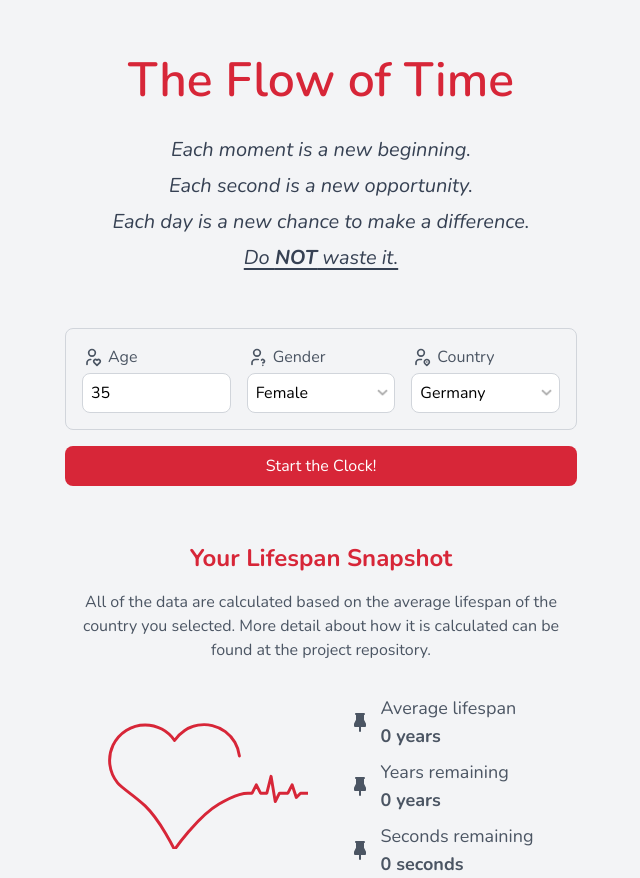
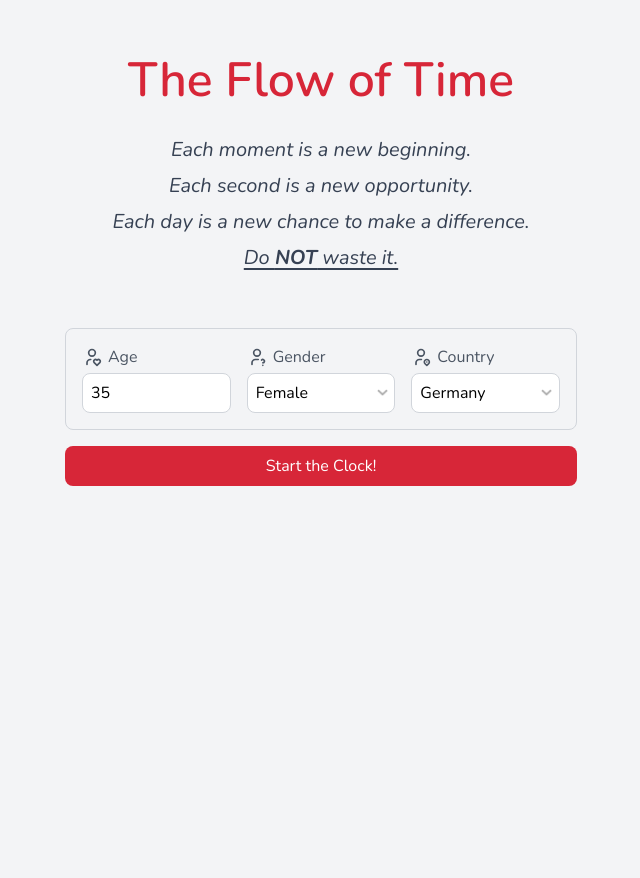
Before and after one commit to MSpiechowicz/flowoftime, a Svelte app: page / in a window 1280 px wide. Shown: the whole page, without its empty margins (319-959 px from the left). After the commit the page ends 800 px from the top, so only its background shows below. Built offline with nearby package versions, Linux system fonts and the light colour scheme.

Commit message:
Enhance user experience by integrating userStore in App.svelte for conditional rendering of lifespan snapshot. Update AppUserInput to set user input state and add a new property to userStore for tracking user interaction. Remove unused IconChevronRight component to streamline the project.

```diff
--- a/src/App.svelte
+++ b/src/App.svelte
@@ -1,8 +1,9 @@
 <script>
-  import AppHeader from './lib/components/AppHeader.svelte';
-  import AppHearthAnimation from './lib/components/AppHearthAnimation.svelte';
-  import AppUserInput from './lib/components/AppUserInput.svelte';
-  import AppUserLifespan from './lib/components/AppUserLifespan.svelte';
+  import AppHeader from "./lib/components/AppHeader.svelte";
+  import AppHearthAnimation from "./lib/components/AppHearthAnimation.svelte";
+  import AppUserInput from "./lib/components/AppUserInput.svelte";
+  import AppUserLifespan from "./lib/components/AppUserLifespan.svelte";
+  import { userStore } from "./lib/store/user.svelte";
 
   let age = 0;
   let lifeExpectancy = 0;
@@ -19,12 +20,17 @@
 <main class="app-flow-of-time">
   <AppHeader />
   <AppUserInput />
-  <div class="flex flex-col items-center justify-center gap-4 mt-14 max-w-lg mx-auto">
-    <h2 class="text-2xl font-bold text-primary">Your Lifespan Snapshot</h2>
-    <p class="text-body text-center">All of the data are calculated based on the average lifespan of the country you selected. More detail about how it is calculated can be found at the project repository.</p>
-    <div class="flex flex-row items-center justify-center gap-10 mt-4">
-      <AppHearthAnimation />
-      <AppUserLifespan />
+  {#if userStore.started}
+    <div class="flex flex-col items-center justify-center gap-4 mt-14 max-w-lg mx-auto">
+      <h2 class="text-3xl font-bold text-primary">Your Lifespan Snapshot</h2>
+      <p class="text-body text-center">
+        All of the data are calculated based on the average lifespan of the country you selected. More detail about how
+        it is calculated can be found at the project repository.
+      </p>
+      <div class="flex flex-row items-center justify-center gap-10 mt-4">
+        <AppHearthAnimation />
+        <AppUserLifespan />
+      </div>
     </div>
-  </div>
+  {/if}
 </main>
--- a/src/lib/components/AppUserInput.svelte
+++ b/src/lib/components/AppUserInput.svelte
@@ -14,6 +14,7 @@
     userStore.setLifeExpectancy(lifeExpectancy);
     userStore.setGender(gender?.value);
     userStore.setCountry(country?.value);
+    userStore.setStarted(true);
   }
 
   let showDropdown = false;
@@ -60,7 +61,7 @@
           class="border border-border rounded-lg p-2 bg-white w-full h-10 appearance-none cursor-pointer"
           id="age"
           type="number"
-          bind:value={userStore.age}
+          value={userStore.age}
           min="1"
           max="120"
         />
@@ -73,7 +74,7 @@
         <select
           class="border border-border rounded-lg w-full h-10 bg-white appearance-none px-2 cursor-pointer form-select bg-no-repeat"
           id="gender"
-          bind:value={userStore.gender}
+          value={userStore.gender}
         >
           <option selected value="female">Female</option>
           <option value="male">Male</option>
@@ -89,7 +90,7 @@
           id="country"
           type="text"
           placeholder="Select country"
-          bind:value={searchValue}
+          value={searchValue}
           on:input={handleSearch}
           on:focus={handleInputFocus}
           on:blur={handleInputBlur}
--- a/src/lib/store/user.svelte.ts
+++ b/src/lib/store/user.svelte.ts
@@ -1,4 +1,5 @@
 export const userStore = $state({
+  started: false,
   country: "Germany",
   gender: "female",
   age: 35,
@@ -25,5 +26,8 @@ export const userStore = $state({
   },
   setSecondsRemaining: (secondsRemaining: number) => {
     userStore.secondsRemaining = secondsRemaining;
-  }
+  },
+  setStarted: (started: boolean) => {
+    userStore.started = started;
+  },
 });
--- a/src/lib/svg/IconChevronRight.svelte
+++ /dev/null
@@ -1,17 +0,0 @@
-<script lang="ts">
-  let { customClass, customColor = "currentColor" } = $props();
-</script>
-
-<svg
-  xmlns="http://www.w3.org/2000/svg"
-  width="24"
-  height="24"
-  viewBox="0 0 24 24"
-  fill="none"
-  stroke={customColor}
-  stroke-width="2"
-  stroke-linecap="round"
-  stroke-linejoin="round"
-  class={customClass}
-  ><path stroke="none" d="M0 0h24v24H0z" fill="none" /><path d="M9 6l6 6l-6 6" /></svg
->
```
